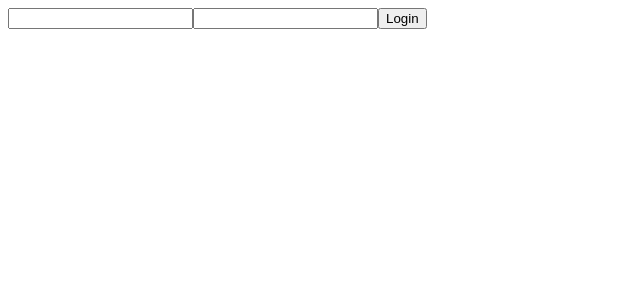
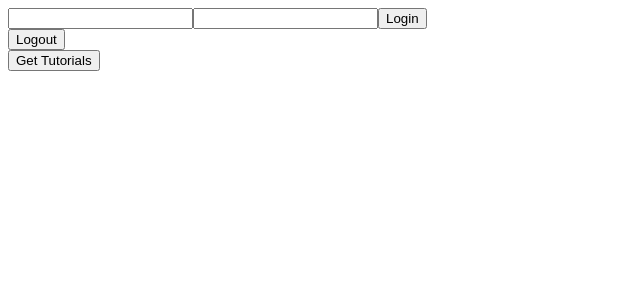
Before and after one commit to ramonavic/frontend_tutorial_reviews, a React app: page / in a window 1280 px wide. Shown: the top 300 px of the page, without its empty margins (0-640 px from the left). Built offline with nearby package versions, Linux system fonts and the light colour scheme.

Commit message:
authenticate + get with predefined params

```diff
--- a/package.json
+++ b/package.json
@@ -51,6 +51,7 @@
     "webpack-hot-middleware": "2.6.0"
   },
   "dependencies": {
+    "jquery": "^3.1.0",
     "react": "0.14.3",
     "react-dom": "0.14.3"
   }
--- a/src/components/login.js
+++ b/src/components/login.js
@@ -1,6 +1,40 @@
 import React from 'react';
+import $ from 'jquery'
 
 class Login extends React.Component {
+
+  store(email, userToken, data) {
+    if (data) {
+      return localStorage.setItem(email, JSON.stringify(data));
+    }
+    console.log(data)
+    var store = localStorage.getItem(email);
+    return (store && JSON.parse(store)) || [];
+  }
+
+
+    logoutUser(event) {
+      event.preventDefault();
+
+      $.ajaxSetup({
+        headers: { 'X-User-Token': $('meta[name="authentication_token"]', 'X-User-Email', 'frank@ex.com').attr('users')
+        }
+      });
+
+      $.ajax({
+        url: "https://tutorial-api.herokuapp.com/users/sign_out.json",
+        type: "DELETE",
+        contentType: "application/json",
+        dataType: "json",
+        succes: store(data),
+
+        fail: function(error){
+          console.log(error)
+        }
+      })
+
+    }
+
 
     loginUser(event) {
       event.preventDefault();
@@ -8,18 +42,87 @@ class Login extends React.Component {
       let email = this.refs.email.value
       let password = this.refs.password.value
 
+      let user = {
+          email: email,
+          password: password,
+          remember_me: 1
+        };
+
+      $.ajaxSetup({
+      headers: { 'X-User-Token': $('meta[name="authentication_token"]', 'X-User-Email', 'frank@ex.com').attr('users')
+        }
+      });
+
       console.log("Email: ", email, "Password: ", password)
+
+
+
+
+      $.ajax({
+        url: "https://tutorial-api.herokuapp.com/users/sign_in.json",
+        type: "POST",
+        data: JSON.stringify({
+            user: user
+        }),
+        contentType: "application/json",
+        dataType: "json",
+        succes: function(json) {
+          JSON.stringify(json)
+          store(json)
+          console.log(json)
+        },
+
+        fail: function(error){
+          console.log(error)
+        }
+      })
     }
+
+
+    getTutorials(event) {
+      localStorage.getItem(email, userToken)
+      event.preventDefault();
+
+      $.ajaxSetup({
+      headers: { 'X-User-Token': '3yq_t266PYjyRoBHy-yX', 'X-User-Email': 'frank@ex.com'
+        }
+      });
+
+      $.ajax({
+        url: "https://tutorial-api.herokuapp.com/tutorials.json",
+        type: "GET",
+        dataType: "json",
+        succes: function(data) {
+          JSON.stringify(data)
+          console.log(data)
+        },
+
+        fail: function(error){
+          console.log(error)
+        }
+    });
+  }
+
+
+
 
 
     render() {
         return (
           <div>
-            <form onSubmit={this.loginUser.bind(this)}>
-                <input type="text" ref="email" hintText ="Email" />
-                <input type="text" ref="password" hintText ="Password"/>
-                <button>Login</button>
-            </form>
+            <div>
+              <form onSubmit={this.loginUser.bind(this)}>
+                  <input type="text" ref="email" hintText ="Email" />
+                  <input type="text" ref="password" hintText ="Password"/>
+                  <button>Login</button>
+              </form>
+            </div>
+            <div>
+              <button onClick={this.logoutUser.bind(this)}> Logout </button>
+            </div>
+            <div>
+              <button onClick={this.getTutorials.bind(this)}> Get Tutorials </button>
+            </div>
           </div>
         );
     }
```
